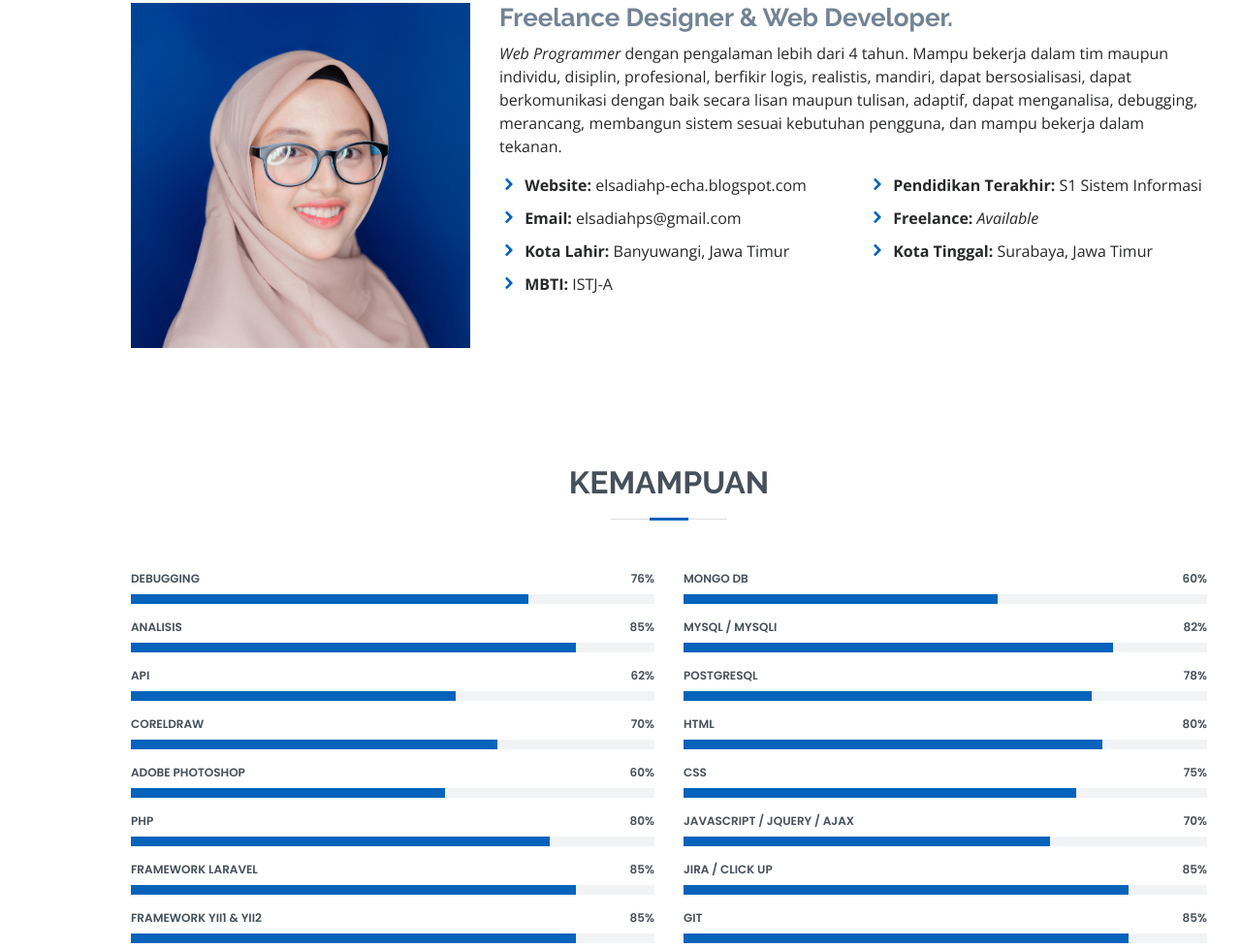
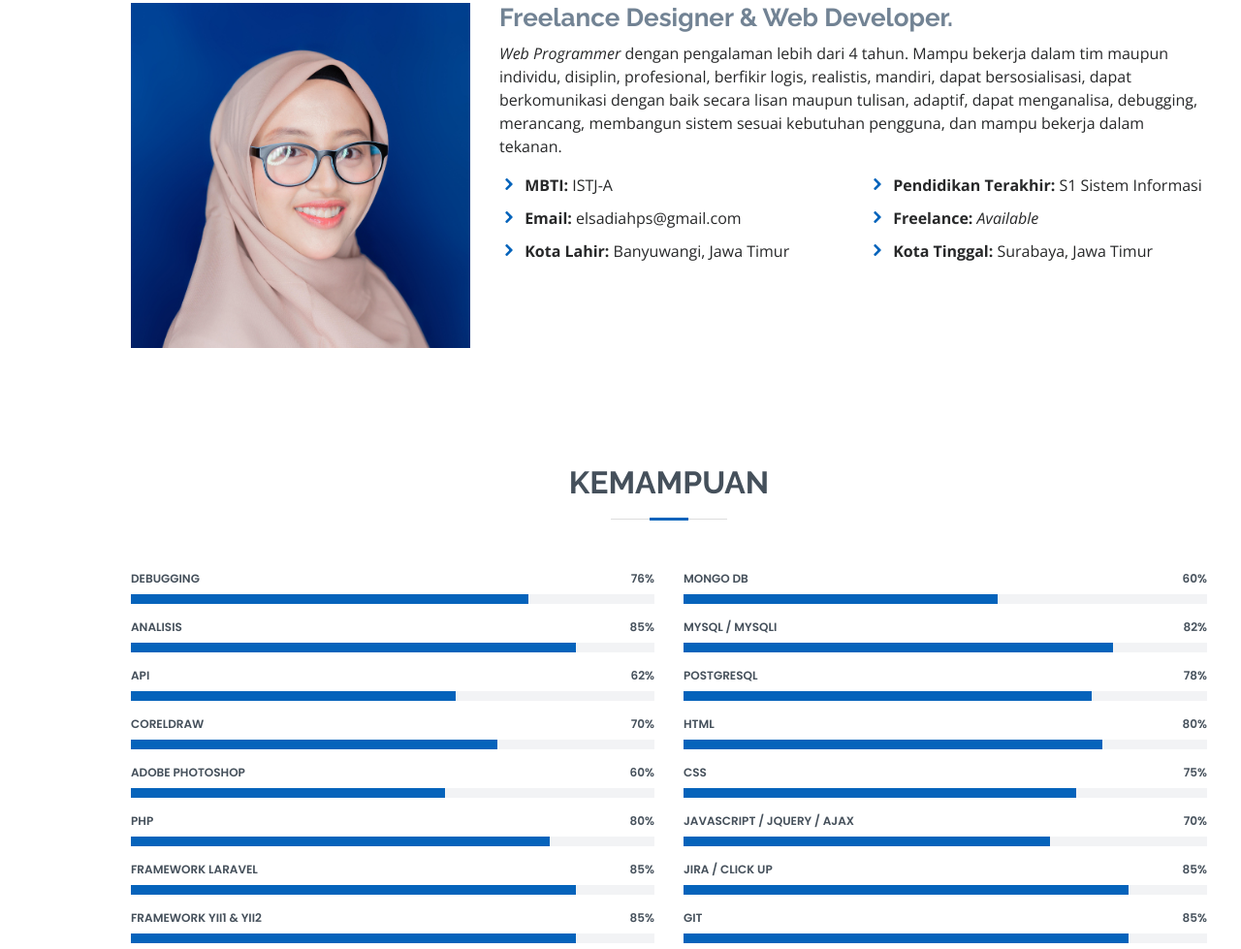
Before and after one commit to elsadiahp/elsadiahp.github.io, a plain HTML site: page index.html in a window 1280 px wide. Shown: the part 965-1944 px from the top of the page at 97% size. Drawn offline with nearby package versions, Linux system fonts and the light colour scheme.

Commit message:
ganti sususan

```diff
--- a/index.html
+++ b/index.html
@@ -98,10 +98,9 @@
               <div class="col-lg-6">
                 <ul>
                   <!-- <li><i class="icofont-rounded-right"></i> <strong>Birthday:</strong> August 28, 1996</li> -->
-                  <li><i class="icofont-rounded-right"></i> <strong>Website:</strong> elsadiahp-echa.blogspot.com</a> </li>
+                  <li><i class="icofont-rounded-right"></i> <strong>MBTI:</strong> ISTJ-A</li>
                   <li><i class="icofont-rounded-right"></i> <strong>Email:</strong> elsadiahps@gmail.com</li>
                   <li><i class="icofont-rounded-right"></i> <strong>Kota Lahir:</strong> Banyuwangi, Jawa Timur</li>
-                  <li><i class="icofont-rounded-right"></i> <strong>MBTI:</strong> ISTJ-A</li>
                 </ul>
               </div>
               <div class="col-lg-6">
```
